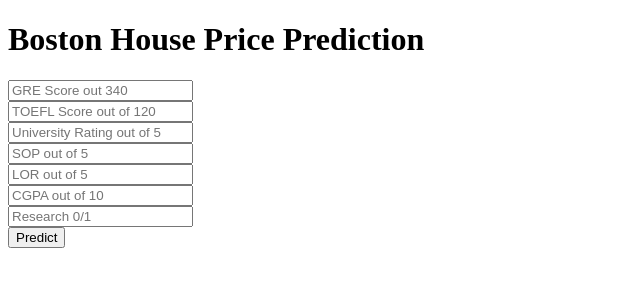
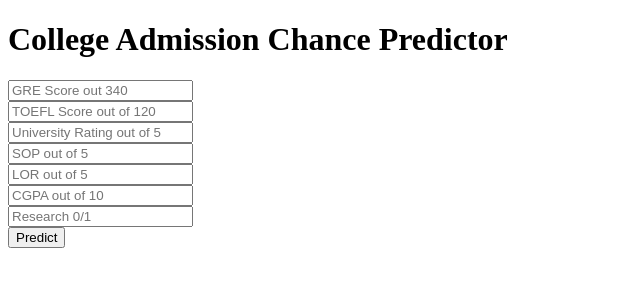
Before and after one commit to pawankarki23/admissionChangePredictor, a Flask app: page / in a window 1280 px wide. Shown: the top 300 px of the page, without its empty margins (0-640 px from the left). Run offline with Flask 3, Linux system fonts and the light colour scheme.

Commit message:
more changes

```diff
--- a/templates/home.html
+++ b/templates/home.html
@@ -14,7 +14,7 @@
 
 <body>
  <div class="login">
-	<h1>Boston House Price Prediction</h1>
+	<h1> College Admission Chance Predictor </h1>
 
      <!-- Main Input For Receiving Query to our ML -->
     <form action="{{ url_for('predict')}}"method="post">
```
